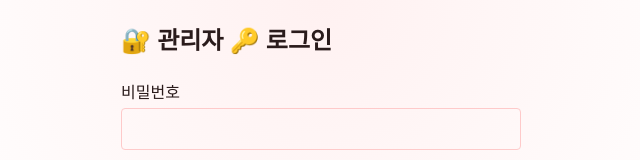
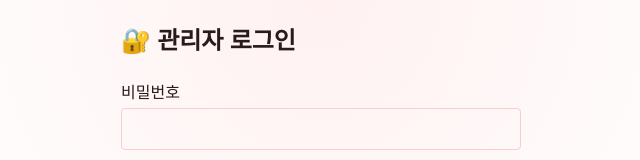
Before and after one commit to joadela00/vehicle-log, a Next.js app: page /admin-login in a window 1280 px wide. Shown: the top 160 px of the page, without its empty margins (319-959 px from the left). Built offline with nearby package versions, Linux system fonts and the light colour scheme.

Commit message:
Update page.tsx

```diff
--- a/app/admin-login/page.tsx
+++ b/app/admin-login/page.tsx
@@ -10,7 +10,7 @@ export default async function AdminLoginPage({
 
   return (
     <main className="max-w-md mx-auto p-6">
-      <h1 className="text-2xl font-bold">🔐 관리자 🔑 로그인</h1>
+      <h1 className="text-2xl font-bold">🔐 관리자 로그인</h1>
 
       {error ? (
         <p className="mt-3 rounded-2xl border border-red-300 bg-red-50 px-3 py-2 text-sm text-red-800 shadow-sm">
```
